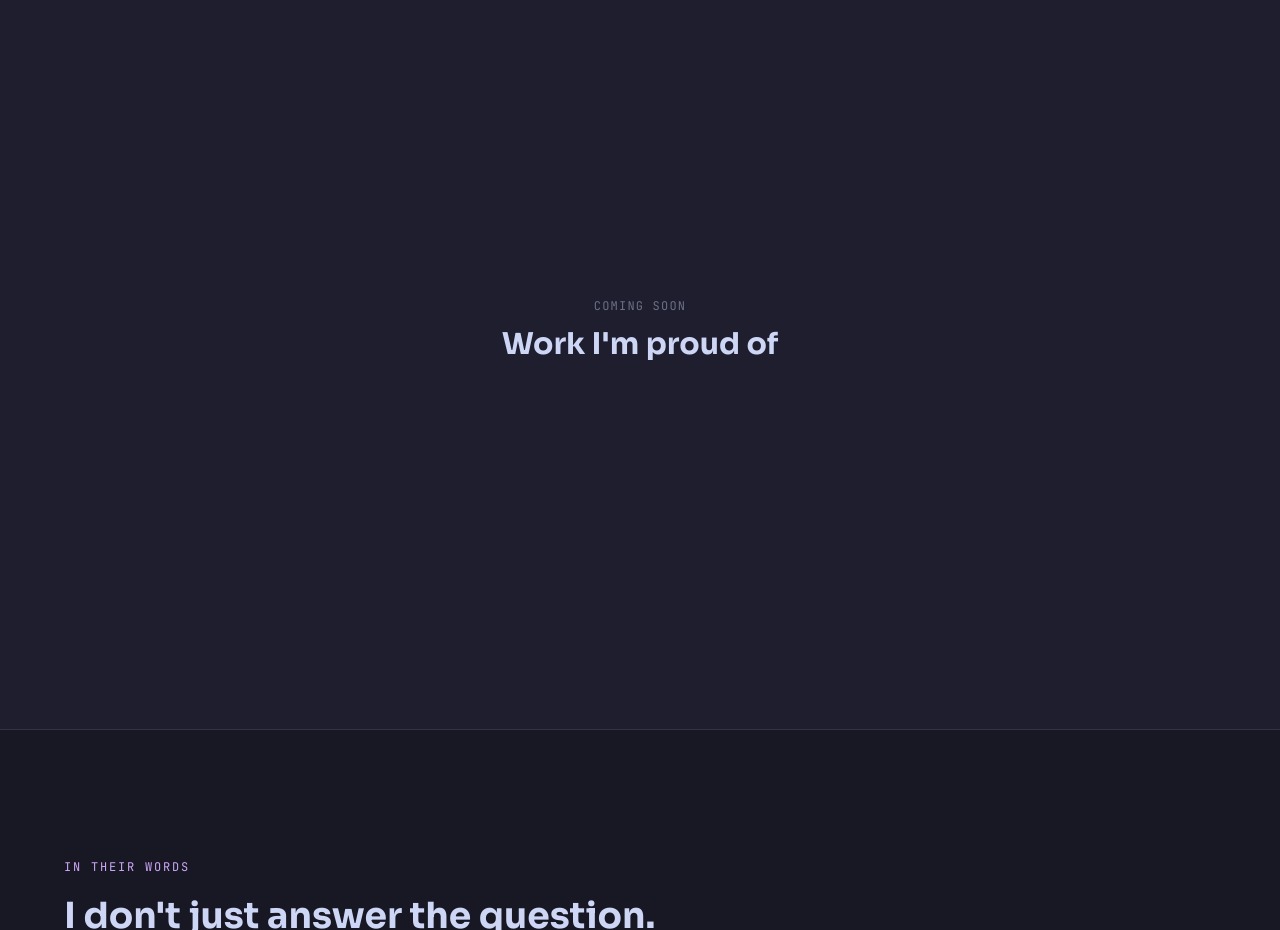
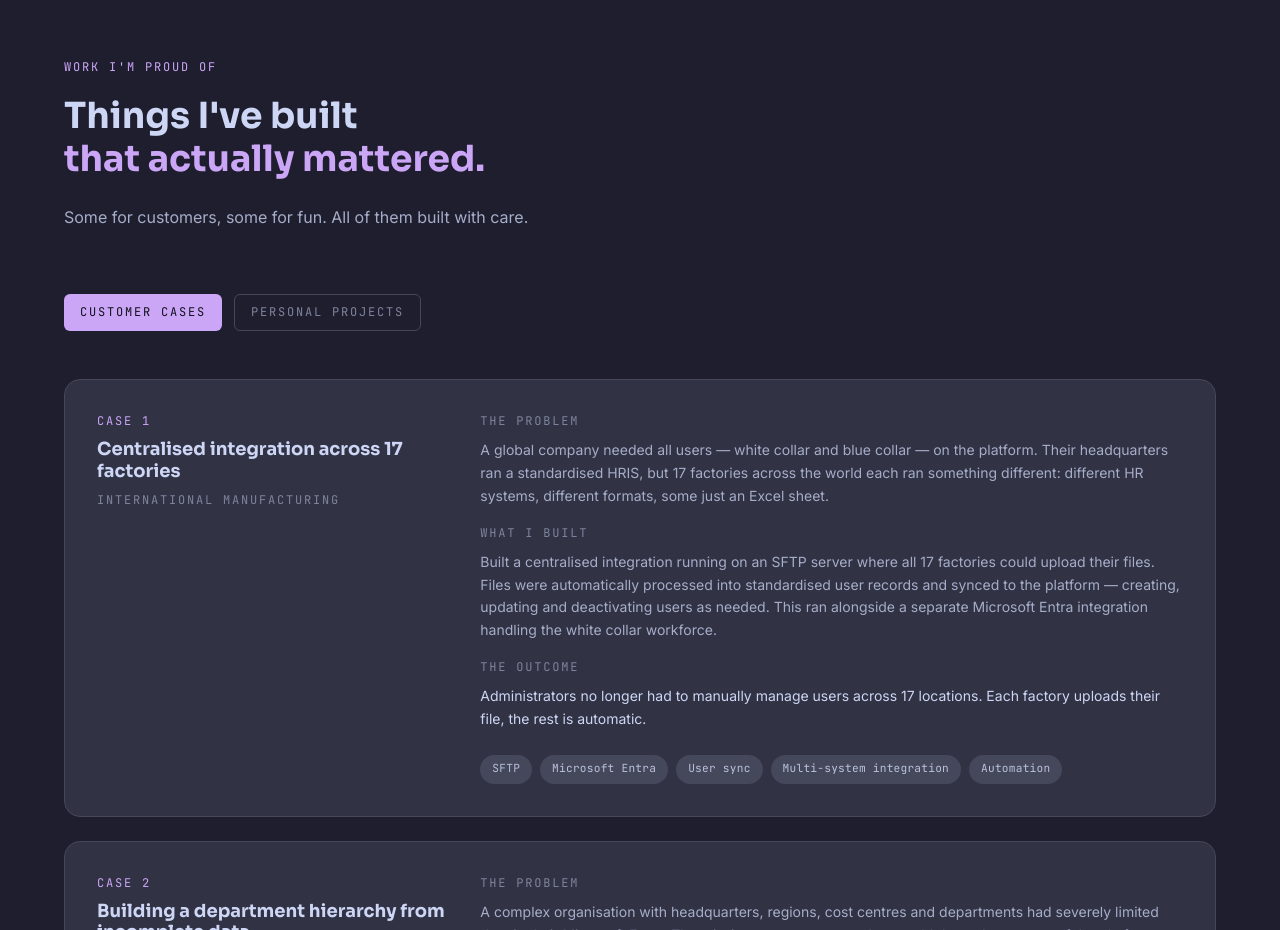
Before and after one commit to CookieNess/personal-website, a Vue app: page / in a window 1280 px wide. Shown: the part 5240-6170 px from the top of the page. Built offline with nearby package versions, Linux system fonts and the light colour scheme.

Commit message:
Work Im Proud Of section

```diff
--- a/src/App.vue
+++ b/src/App.vue
@@ -64,7 +64,7 @@
     <AboutSection />
     <WorkHistory />
     <PlaceholderSection section-id="technologies" title="Technologies"      :dark="true"  />
-    <PlaceholderSection section-id="projects"     title="Work I'm proud of" :dark="false" />
+    <WorkProud />
     <InTheirWords />
     <Contact />
   </div>
@@ -79,6 +79,7 @@ import AboutSection from '@/components/AboutSection.vue'
 import WorkHistory from '@/components/WorkHistory.vue'
 import InTheirWords from './components/InTheirWords.vue'
 import Contact from '@/components/Contact.vue'
+import WorkProud from './components/WorkProud.vue'
 
 export default defineComponent({
   components: {
@@ -88,6 +89,7 @@ export default defineComponent({
     WorkHistory,
     InTheirWords,
     Contact,
+    WorkProud,
   },
 })
 </script>
--- /dev/null
+++ b/src/components/WorkProud.vue
@@ -0,0 +1,187 @@
+<template>
+  <section id="projects" class="bg-base py-32 px-6">
+    <div class="max-w-6xl mx-auto">
+
+      <p class="label text-mauve mb-4">Work I'm proud of</p>
+      <h2 class="font-display text-3xl md:text-4xl font-bold text-text mb-6 leading-tight">
+        Things I've built<br />
+        <span class="text-mauve">that actually mattered.</span>
+      </h2>
+      <p class="text-subtext0 leading-relaxed mb-16 max-w-xl">
+        Some for customers, some for fun. All of them built with care.
+      </p>
+
+      <div class="flex gap-3 mb-12">
+        <button
+          v-for="tab in tabs"
+          :key="tab.id"
+          @click="activeTab = tab.id"
+          class="label px-4 py-2 rounded-md transition-all"
+          :class="activeTab === tab.id
+            ? 'bg-mauve text-crust'
+            : 'text-overlay1 hover:text-text border border-surface1 hover:border-mauve'"
+        >
+          {{ tab.label }}
+        </button>
+      </div>
+
+      <Transition
+        enter-active-class="transition-opacity duration-200"
+        enter-from-class="opacity-0"
+        enter-to-class="opacity-100"
+        mode="out-in"
+      >
+        <div v-if="activeTab === 'cases'" key="cases" class="flex flex-col gap-6">
+          <div
+            v-for="(item, index) in customerCases"
+            :key="item.title"
+            class="rounded-2xl bg-surface0 border border-surface1 p-8 grid md:grid-cols-[1fr_2fr] gap-8 items-start"
+          >
+            <div>
+              <p class="label text-mauve mb-2">Case {{ index + 1 }}</p>
+              <h3 class="font-display text-lg font-bold text-text mb-2">{{ item.title }}</h3>
+              <p class="label text-overlay1">{{ item.industry }}</p>
+            </div>
+            <div>
+              <div class="flex flex-col gap-4 mb-6">
+                <div>
+                  <p class="label text-overlay1 mb-2">The problem</p>
+                  <p class="text-subtext0 text-sm leading-relaxed">{{ item.problem }}</p>
+                </div>
+                <div>
+                  <p class="label text-overlay1 mb-2">What I built</p>
+                  <p class="text-subtext0 text-sm leading-relaxed">{{ item.solution }}</p>
+                </div>
+                <div>
+                  <p class="label text-overlay1 mb-2">The outcome</p>
+                  <p class="text-text text-sm leading-relaxed">{{ item.outcome }}</p>
+                </div>
+              </div>
+              <div class="flex flex-wrap gap-2">
+                <span v-for="tag in item.tags" :key="tag" class="tag">{{ tag }}</span>
+              </div>
+            </div>
+          </div>
+        </div>
+
+        <div v-else key="projects" class="grid md:grid-cols-2 gap-6">
+          <div
+            v-for="project in personalProjects"
+            :key="project.title"
+            class="rounded-2xl bg-surface0 border border-surface1 p-6 flex flex-col gap-4"
+          >
+            <div class="flex items-start justify-between gap-4">
+              <h3 class="font-display text-lg font-bold text-text">{{ project.title }}</h3>
+              <a
+                :href="project.url"
+                target="_blank"
+                rel="noopener noreferrer"
+                class="label text-overlay1 hover:text-mauve transition-colors shrink-0 flex items-center gap-1"
+              >
+                GitHub ↗
+              </a>
+            </div>
+            <p class="text-subtext0 text-sm leading-relaxed flex-1">{{ project.description }}</p>
+            <div class="flex flex-wrap gap-2">
+              <span v-for="tag in project.tags" :key="tag" class="tag">{{ tag }}</span>
+            </div>
+          </div>
+        </div>
+      </Transition>
+
+    </div>
+  </section>
+</template>
+
+<script lang="ts">
+import { defineComponent } from 'vue'
+
+interface CustomerCase {
+  title: string
+  industry: string
+  problem: string
+  solution: string
+  outcome: string
+  tags: string[]
+}
+
+interface PersonalProject {
+  title: string
+  description: string
+  url: string
+  tags: string[]
+}
+
+interface Tab {
+  id: string
+  label: string
+}
+
+export default defineComponent({
+  data() {
+    return {
+      activeTab: 'cases',
+
+      tabs: [
+        { id: 'cases', label: 'Customer cases' },
+        { id: 'projects', label: 'Personal projects' },
+      ] as Tab[],
+
+      customerCases: [
+        {
+          title: 'Centralised integration across 17 factories',
+          industry: 'International manufacturing',
+          problem: 'A global company needed all users — white collar and blue collar — on the platform. Their headquarters ran a standardised HRIS, but 17 factories across the world each ran something different: different HR systems, different formats, some just an Excel sheet.',
+          solution: 'Built a centralised integration running on an SFTP server where all 17 factories could upload their files. Files were automatically processed into standardised user records and synced to the platform — creating, updating and deactivating users as needed. This ran alongside a separate Microsoft Entra integration handling the white collar workforce.',
+          outcome: 'Administrators no longer had to manually manage users across 17 locations. Each factory uploads their file, the rest is automatic.',
+          tags: ['SFTP', 'Microsoft Entra', 'User sync', 'Multi-system integration', 'Automation'],
+        },
+        {
+          title: 'Building a department hierarchy from incomplete data',
+          industry: 'International retailer',
+          problem: 'A complex organisation with headquarters, regions, cost centres and departments had severely limited data in their Microsoft Entra. The missing structure meant they couldn\'t use large parts of the platform. The customer was frustrated — they understood the root cause was their own data, but still needed a solution.',
+          solution: 'Built an integration that automatically constructed the full department hierarchy from the available Entra data. Where data was missing — regions, sub-departments, etc. — complex rules filled the gaps. The final structure was roughly 50% their real data and 50% derived logic, but the result was a complete, accurate hierarchy.',
+          outcome: 'The company could suddenly use automations and features that were previously impossible due to the incomplete setup. A frustrating situation turned into a platform they could actually rely on.',
+          tags: ['Microsoft Entra', 'Hierarchy building', 'Data transformation', 'Complex rule engine'],
+        },
+        {
+          title: 'Co-architecting a public-facing API',
+          industry: 'Internal platform — Learningbank',
+          problem: 'Customers who wanted to build their own integrations with the platform had no good way to do so — there were no up-to-date public endpoints. The options were either pay for a custom integration, try to use the old broken endpoints or go without it.',
+          solution: 'Co-architected with the lead developer and built the entire public facing API in TypeScript. Designed the endpoints, defined the data contracts, and built the infrastructure customers needed to pull data and build their own integrations independently.',
+          outcome: 'Customers gained full self-service integration capability. A platform limitation became a platform strength.',
+          tags: ['TypeScript', 'API design', 'REST', 'Architecture', 'Developer experience'],
+        },
+      ] as CustomerCase[],
+
+      personalProjects: [
+        {
+          title: 'This website',
+          description: 'Built from scratch in Vue 3 and TypeScript, styled with Tailwind CSS and the Catppuccin Mocha palette. Designed and developed end to end — because if you\'re going to talk about building things, you should probably build your own portfolio.',
+          url: 'https://github.com/frederik-kjaergaard/personal-website',
+          tags: ['Vue 3', 'TypeScript', 'Tailwind CSS'],
+        },
+        {
+          title: 'Sorting Shenanigans',
+          description: 'A visualiser for sorting algorithms — the serious ones and the joke ones. Watch Bubble Sort, Merge Sort and Quicksort do their thing, or let Stalin Sort simply remove any element that isn\'t in order. Each algorithm comes with a plain-English explanation and time complexity breakdown. Because sorting algorithms are more fun when Sleep Sort is in the mix.',
+          url: 'https://github.com/frederik-kjaergaard/sorting-shenanigans',
+          tags: ['Algorithms', 'Visualisation', 'JavaScript', 'Stalin Sort'],
+        },
+      ] as PersonalProject[],
+    }
+  },
+})
+</script>
+
+<style scoped>
+.tag {
+  font-family: var(--font-mono);
+  font-size: 0.7rem;
+  letter-spacing: 0.02em;
+  padding: 0.35rem 0.75rem;
+  border-radius: 999px;
+  background: var(--color-surface1);
+  color: var(--color-subtext1);
+  border: 1px solid var(--color-surface2);
+}
+</style>
```
